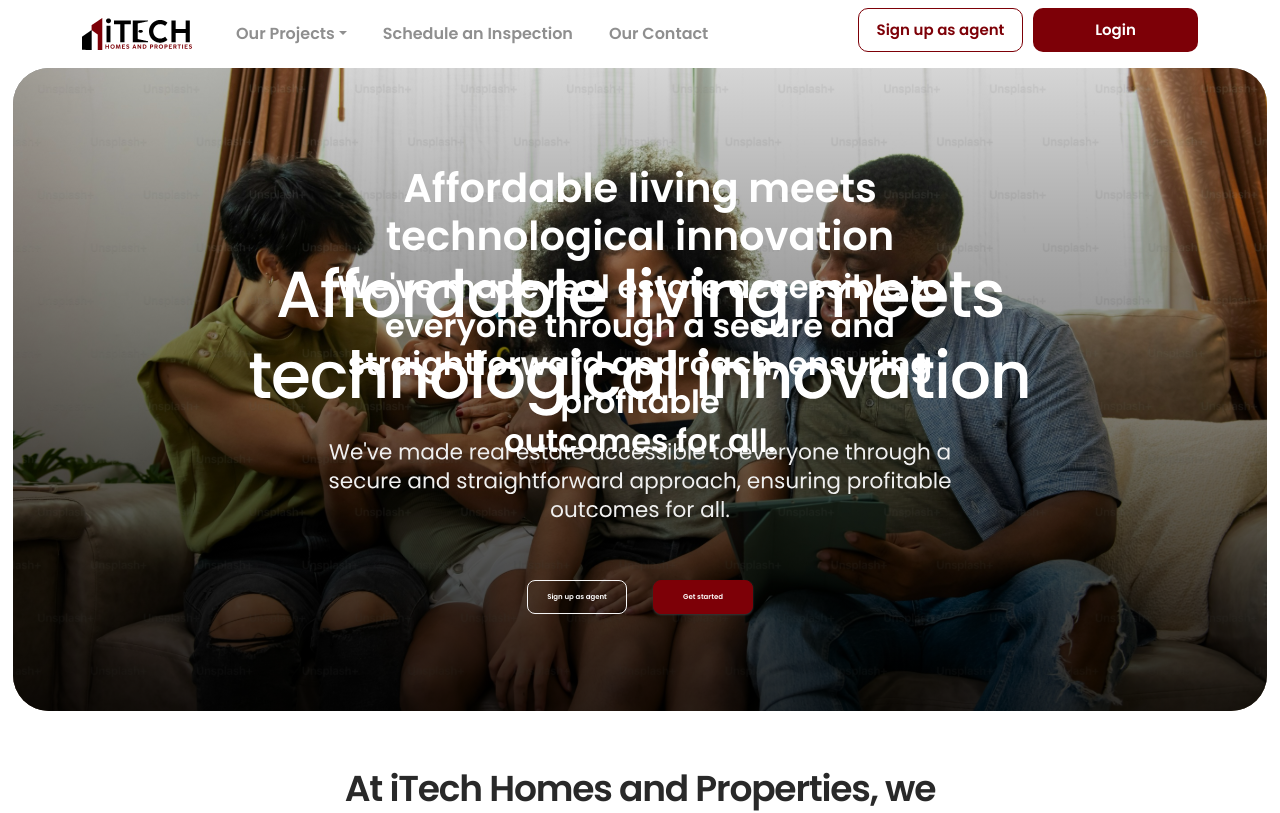
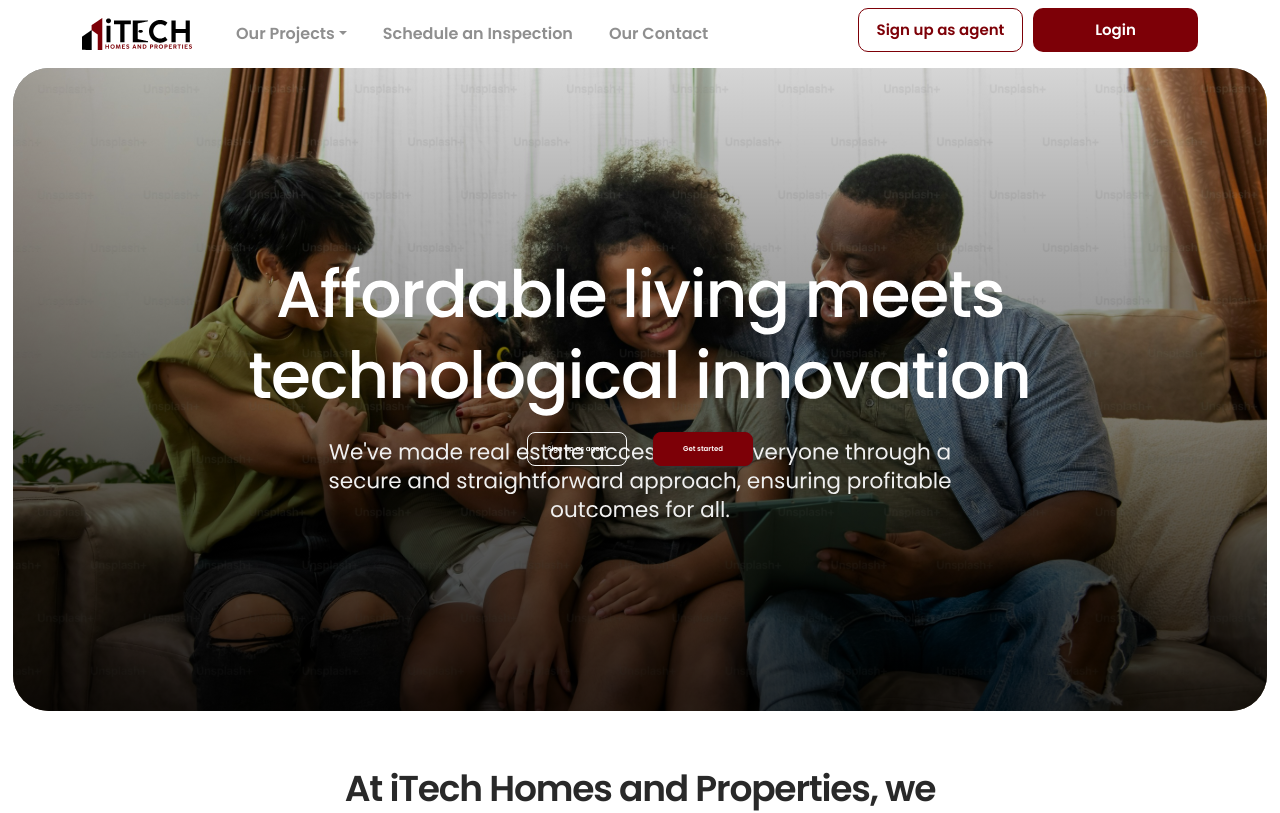
Before and after one commit to 9KICKS/ITechHomesAndPropertiesNG, a React (Create React App) app: page / in a window 1280 px wide. Shown: the top 813 px of the page. Built offline with nearby package versions, Linux system fonts and the light colour scheme.

Commit message:
"updated the app"

```diff
--- a/src/components/LandingPage.jsx
+++ b/src/components/LandingPage.jsx
@@ -8,7 +8,10 @@ import theTeam from '../assets/images/TheTeam.svg';
 import managingDirector from '../assets/images/ManagingDirector.svg';
 import managingPartner from '../assets/images/ManagingPartner.svg';
 import chiefOperationsOfficer from '../assets/images/ChiefOperationsOfficer.svg';
-import theRemainingTeam from '../assets/images/TheRestOfTheTeam.png';
+import creativeDirector from "../assets/images/CreativeDirector.svg";
+import brandStrategist from "../assets/images/BrandStrategist.svg";
+import videoPresenter from "../assets/images/VideoPresenter.svg";
+import brandDesigner from "../assets/images/BrandAndMarketingDesigner.svg";
 import ileri from '../assets/images/Ileri.svg';
 import grandeEstate from '../assets/images/GrandeEstate.svg';
 import user from '../assets/images/User.svg';
@@ -32,9 +35,6 @@ const LandingPage = () => {
             <div className="picture-frame-container" data-aos="fade-up">
                 <img src={pictureFrame} alt="Frame" className="picture-frame" />
                 <div className="picture-content">
-                    <h1 className="text-white" data-aos="fade-up">Affordable living meets technological innovation</h1>
-                    <h2 className="text-white " data-aos="fade-up">We've made real estate accessible to everyone through a secure and straightforward approach, ensuring
-                        profitable <br/> outcomes for all.</h2>
                     <div className="picture-content-buttons" data-aos="fade-up">
                         <button className="sign-up-button btn btn-primary me-3">Sign up as agent</button>
                         <button className="login-button btn btn-outline-primary">Get started</button>
@@ -68,7 +68,10 @@ const LandingPage = () => {
                         <img src={chiefOperationsOfficer} alt="COO" className="img-fluid" data-aos="fade-up" />
                     </div>
                     <div className="rest-of-the-team" data-aos="fade-up">
-                        <img src={theRemainingTeam} alt="Others" className="img-fluid" />
+                        <img src={creativeDirector} alt="Creative Director" className="img-fluid" data-aos="fade-up"/>
+                        <img src={brandStrategist} alt="Brand Strategist" className="img-fluid" data-aos="fade-up"/>
+                        <img src={videoPresenter} alt="Video Presenter" className="img-fluid" data-aos="fade-up"/>
+                        <img src={brandDesigner} alt="Brand Designer" className="img-fluid" data-aos="fade-up"/>
                     </div>
                 </div>
             </div>
```
